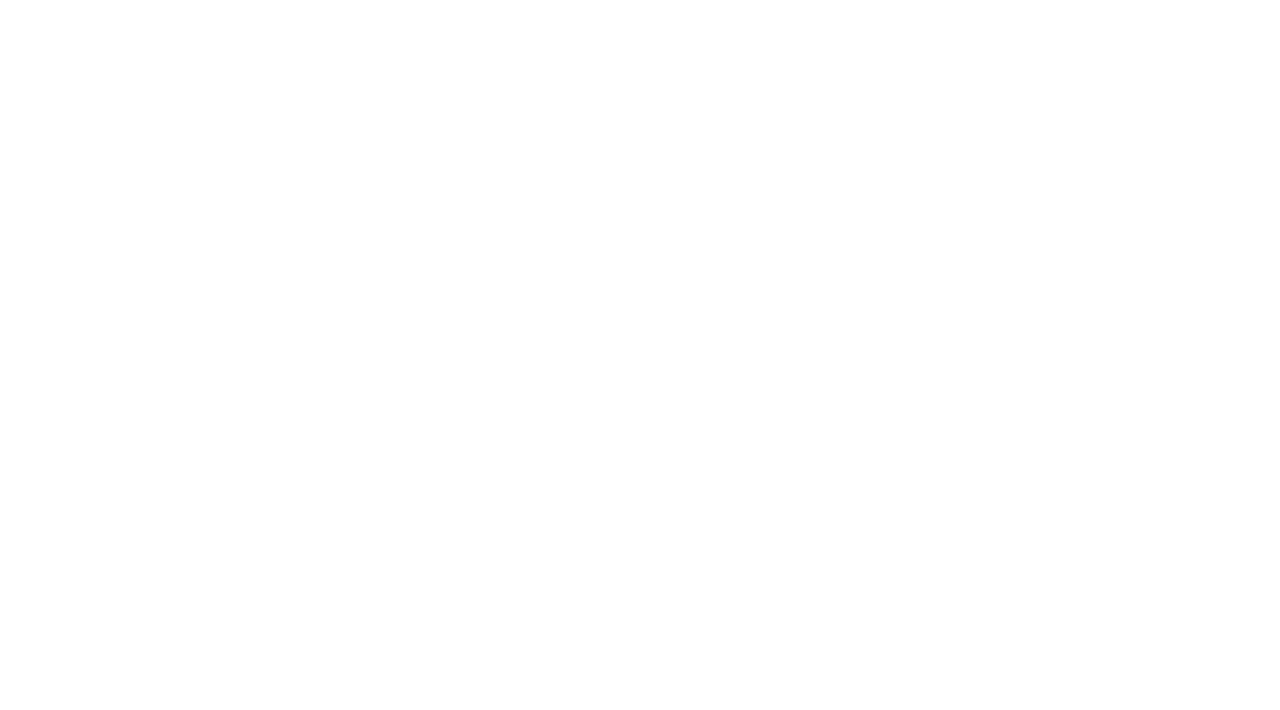
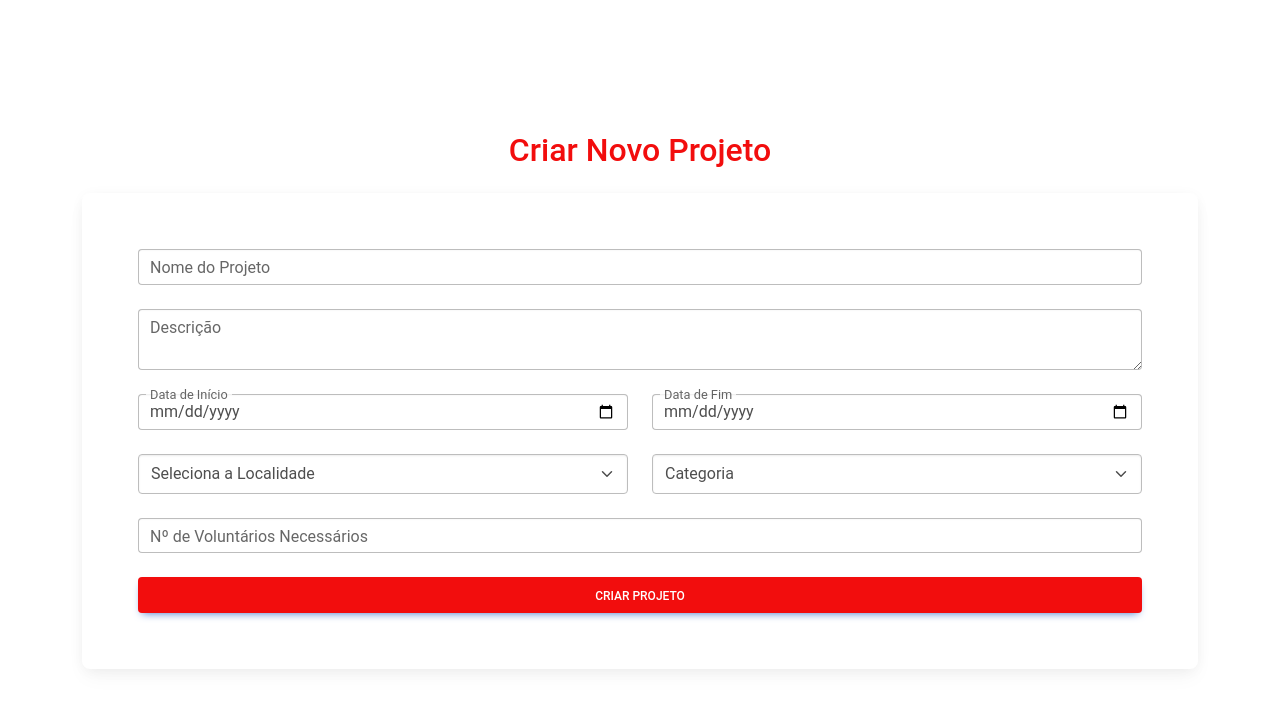
Before and after one commit to Filipe3Paisana/VolunTrack, a React (Vite) app in the folder web/: page /project in a window 1280 px wide. Before the commit this address had no page. Shown: the top 710 px of the page. Built offline with nearby package versions, Linux system fonts and the light colour scheme.

Commit message:
Página de criação de projeto

```diff
--- a/web/src/App.jsx
+++ b/web/src/App.jsx
@@ -1,12 +1,14 @@
 import { BrowserRouter as Router, Routes, Route } from 'react-router-dom'
 import './App.css'
 import Signup from './pages/signup/signup'
+import CreateProjectPage from './pages/project_page/project'
 
 const App = () => {
   return (
     <Router>
       <Routes>
         <Route path="/" element={<Signup />} />
+        <Route path="/project" element={<CreateProjectPage />} />
       </Routes>
     </Router>
 
--- /dev/null
+++ b/web/src/pages/project_page/project.css
@@ -0,0 +1,54 @@
+html, body, #root, .full-height-container {
+    height: 100%;
+    width: 100%;
+    margin: 0;
+    padding: 0;
+    display: flex;
+    align-items: center;
+    justify-content: center;
+}
+
+.background-radial-gradient {
+    height: 100vh;  /* 100% da altura da viewport */
+    width: 100%;    /* 100% da largura da viewport */
+    display: flex;
+    align-items: center;
+    justify-content: center;
+    padding: 20px;
+}
+
+#radius-shape-1 {
+    height: 250px;
+    width: 250px;
+    top: -60px;
+    left: -130px;
+    background: radial-gradient(#b30000, #ff4d4d); /* Cor vermelha mais intensa */
+    overflow: hidden;
+}
+
+#radius-shape-2 {
+    border-radius: 38% 62% 63% 37% / 70% 33% 67% 30%;
+    bottom: -60px;
+    right: -110px;
+    width: 300px;
+    height: 300px;
+    background: radial-gradient(#b30000, #ff4d4d); /* Cor vermelha mais intensa */
+    overflow: hidden;
+}
+
+.bg-glass {
+    background-color: hsla(0, 0%, 100%, 0.9) !important;
+    backdrop-filter: saturate(200%) blur(25px);
+}
+
+h1 {
+    color: hsl(0, 90%, 60%);  /* Cor vermelha viva para o título */
+}
+
+span {
+    color: hsl(0, 85%, 50%);  /* Cor vermelha intensa e vibrante para o subtítulo */
+}
+
+h2 {
+    color: hsl(0, 90%, 50%);  /* Cor vermelha mais viva e brilhante para outros títulos */
+}
--- /dev/null
+++ b/web/src/pages/project_page/project.jsx
@@ -0,0 +1,129 @@
+import React, { useState } from 'react';
+import {
+    MDBContainer,
+    MDBCard,
+    MDBCardBody,
+    MDBInput,
+    MDBBtn,
+    MDBTextArea,
+    MDBRow,
+    MDBCol
+} from 'mdb-react-ui-kit';
+
+const CreateProjectPage = () => {
+    const [formData, setFormData] = useState({
+        nomeProjeto: '',
+        descricao: '',
+        dataInicio: '',
+        dataFim: '',
+        localidade: '',
+        categoria: '',
+        numVoluntarios: ''
+    });
+
+    const handleChange = (e) => {
+        setFormData({
+            ...formData,
+            [e.target.name]: e.target.value
+        });
+    };
+
+    const handleSubmit = (e) => {
+        e.preventDefault();
+        console.log("Projeto a criar:", formData);
+        // Aqui vais fazer POST para o backend (ex: fetch/axios)
+    };
+
+    return (
+        <MDBContainer className="py-5">
+            <h2 className="mb-4 text-center">Criar Novo Projeto</h2>
+            <MDBCard>
+                <MDBCardBody>
+                    <form onSubmit={handleSubmit}>
+                        <MDBInput
+                            className="mb-4"
+                            label="Nome do Projeto"
+                            name="nomeProjeto"
+                            type="text"
+                            value={formData.nomeProjeto}
+                            onChange={handleChange}
+                        />
+
+                        <MDBTextArea
+                            className="mb-4"
+                            label="Descrição"
+                            name="descricao"
+                            value={formData.descricao}
+                            onChange={handleChange}
+                        />
+
+                        <MDBRow className="mb-4">
+                            <MDBCol>
+                                <MDBInput
+                                    label="Data de Início"
+                                    name="dataInicio"
+                                    type="date"
+                                    value={formData.dataInicio}
+                                    onChange={handleChange}
+                                />
+                            </MDBCol>
+                            <MDBCol>
+                                <MDBInput
+                                    label="Data de Fim"
+                                    name="dataFim"
+                                    type="date"
+                                    value={formData.dataFim}
+                                    onChange={handleChange}
+                                />
+                            </MDBCol>
+                        </MDBRow>
+
+                        <MDBRow className="mb-4">
+                            <MDBCol>
+                                <select
+                                    className="form-select"
+                                    name="localidade"
+                                    value={formData.localidade}
+                                    onChange={handleChange}
+                                >
+                                    <option value="">Seleciona a Localidade</option>
+                                    {["Aveiro", "Beja", "Braga", "Bragança", "Castelo Branco", "Coimbra", "Évora", "Faro", "Guarda", "Leiria", "Lisboa", "Portalegre", "Porto", "Santarém", "Setúbal", "Viana do Castelo", "Vila Real", "Viseu", "Açores", "Madeira"].map((loc) => (
+                                        <option key={loc} value={loc}>{loc}</option>
+                                    ))}
+                                </select>
+                            </MDBCol>
+                            <MDBCol>
+                                <select
+                                    className="form-select"
+                                    name="categoria"
+                                    value={formData.categoria}
+                                    onChange={handleChange}
+                                >
+                                    <option value="">Categoria</option>
+                                    {["Saúde", "Socorro e Emergência", "Formação/Ensino", "Apoio Social", "Âmbito Local"].map((cat) => (
+                                        <option key={cat} value={cat}>{cat}</option>
+                                    ))}
+                                </select>
+                            </MDBCol>
+                        </MDBRow>
+
+                        <MDBInput
+                            className="mb-4"
+                            label="Nº de Voluntários Necessários"
+                            name="numVoluntarios"
+                            type="number"
+                            value={formData.numVoluntarios}
+                            onChange={handleChange}
+                        />
+
+                        <MDBBtn type="submit" className="w-100" style={{ backgroundColor: 'hsl(0, 90%, 50%)', color: 'white' }}>
+                            Criar Projeto
+                        </MDBBtn>
+                    </form>
+                </MDBCardBody>
+            </MDBCard>
+        </MDBContainer>
+    );
+};
+
+export default CreateProjectPage;
```
